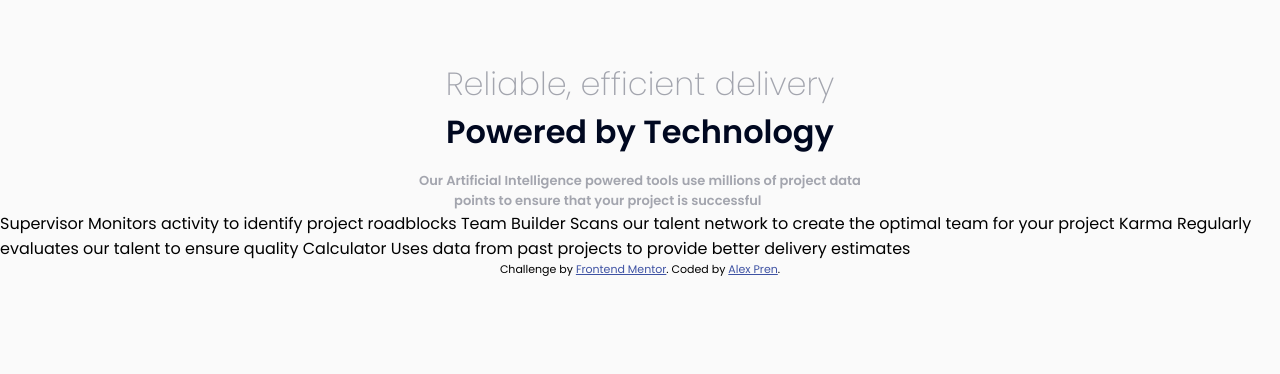
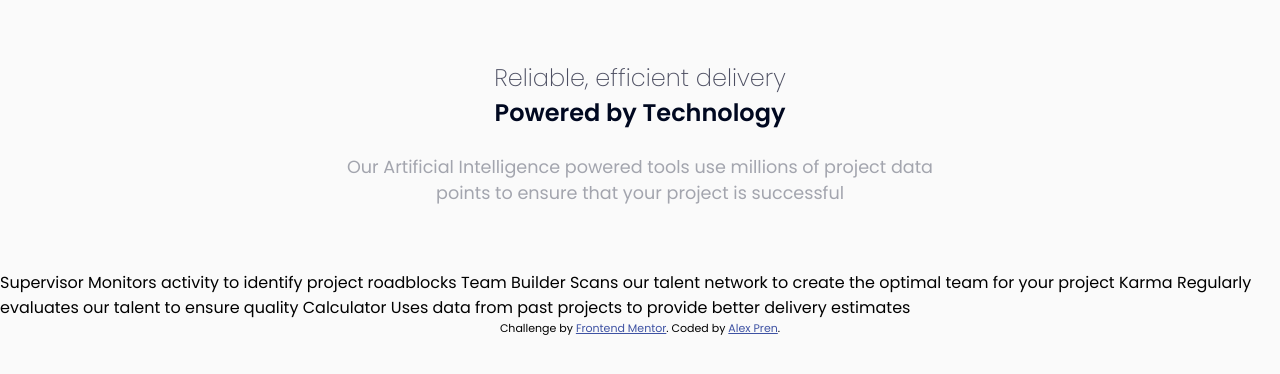
Before and after one commit to alexanderpren/fem-four-card-section, a plain HTML site: page public/index.html in a window 1280 px wide. Drawn offline with Linux system fonts and the light colour scheme.

Commit message:
styles center mixin

```diff
--- a/public/index.html
+++ b/public/index.html
@@ -37,12 +37,11 @@
       <div class="card__container">
         <div class="card__first-header">Reliable, efficient delivery</div>
         <div class="card__second-header">Powered by Technology</div>
-        <div class="card__subtitle">
-          <div>
+        <div class="card__subtitle-container">
+          <p>
             Our Artificial Intelligence powered tools use millions of project
-            data
-          </div>
-          <div class="card__subtitle-second">points to ensure that your project is successful</div>
+            data points to ensure that your project is successful
+          </p>
         </div>
       </div>
       Supervisor Monitors activity to identify project roadblocks Team Builder
--- /dev/null
+++ b/src/scss/abstracts/_mixins.scss
@@ -0,0 +1,32 @@
+@mixin respond-to($breakpoint) {
+    @if $breakpoint == tablet-port {
+      // 600px
+      @media only screen and (min-width: 37.5em) {
+        @content;
+      }
+    }
+
+    @if $breakpoint == tablet-land {
+      // 900px
+      @media only screen and (min-width: 56.25em) {
+        @content;
+      }
+    }
+
+    @if $breakpoint == desktop {
+      // 1200px
+      @media only screen and (min-width: 75em) {
+        @content;
+      }
+    }
+    @if $breakpoint == large-desktop {
+        // 1200px
+        @media only screen and (min-width: 90em) {
+          @content;
+        }
+      }
+    @else {
+        @warn "Unfortunately, no value could be retrieved from `#{$breakpoint}`. " +
+              "Please check your Sass variables and make sure they are set correctly.";
+      }
+  }
--- a/src/scss/components/_header.scss
+++ b/src/scss/components/_header.scss
@@ -1,31 +1,34 @@
 .card__container {
-    display: flex;
-    flex-direction: column;
-    justify-content: center;
-    align-items: center;
-    margin-top: 60px;
+    margin-top: 3.75rem;
+    text-align: center;
 }
 
 .card__first-header {
-    font-weight: 300;
-    font-size: 2rem;
+    font-weight: 100;
+    font-size: 1.5rem;
     font-style: normal;
-    color: $grayish-blue;
+    color: $dark-blue;
 }
 
 .card__second-header {
     font-weight: bold;
-    font-size: 2rem;
+    font-size: 1.5rem;
     color: $secondary;
 }
 
-.card__subtitle {
-    margin-top: 15px;
-    font-size: small;
-    font-weight: 600;
+.card__subtitle-container {
+    margin-top: 1.5rem;
+    font-size: 1.1rem;
+    font-weight: 400;
     color: $grayish-blue;
+    margin-bottom: 4rem;
 }
 
-.card__subtitle-second {
-    margin-left: 35px;
+
+@include respond-to(desktop) {
+    .card__subtitle-container {
+        margin-left: auto;
+        margin-right: auto;
+        width: 35em;
+    }
 }
--- a/src/scss/styles.scss
+++ b/src/scss/styles.scss
@@ -1,3 +1,5 @@
+@import "abstracts/mixins";
+
 @import './base/settings';
 @import './base/base';
 
```
Also changed, not shown: public/css/styles.css, 1 other file.
